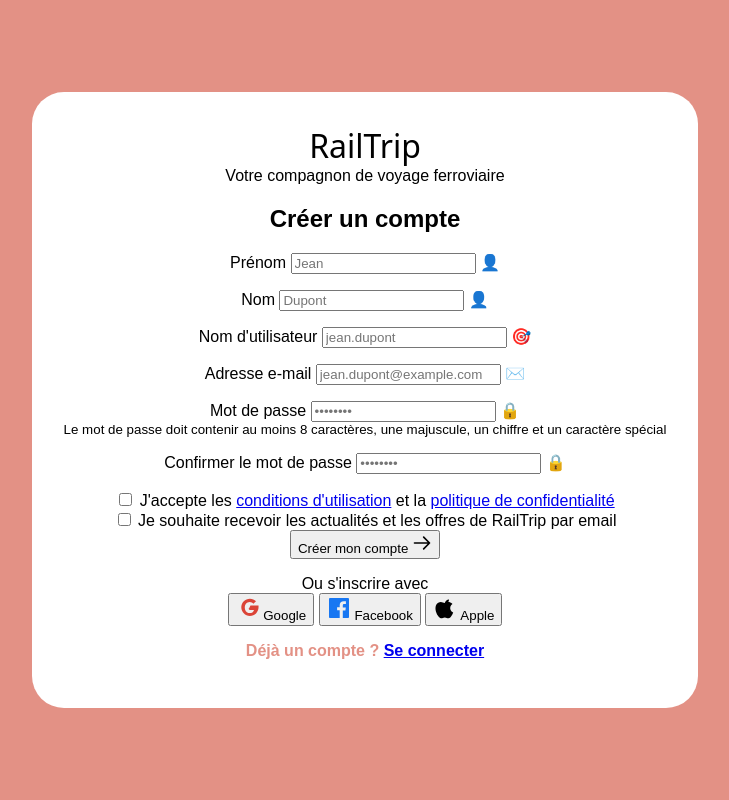
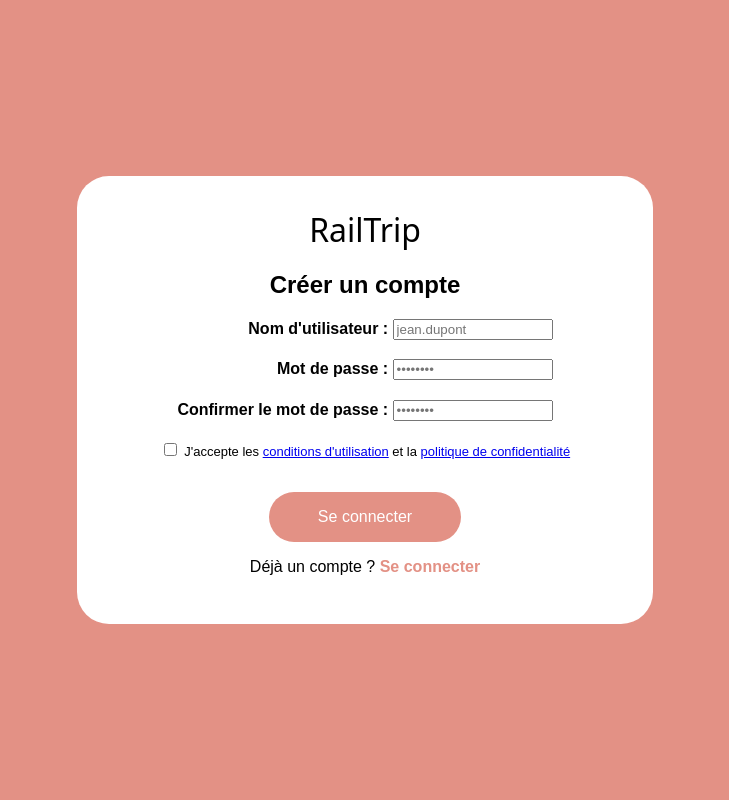
Before and after one commit to julieginest/Rail-Trip, a Django app: template App-RailTrip/App/templates/app_users/register.html in a window 1280 px wide. Shown: the whole page, without its empty margins (275-1004 px from the left). Run offline with Django 5.2, Linux system fonts and the light colour scheme; the template is opened without the code that fills it: values that come from a table or form of the project are taken from there, others are empty; some libraries are stand-ins or nearby versions; some web fonts are replaced.

Commit message:
page login et regiser ok , fais le fonctionnement des formulaires

```diff
--- a/App-RailTrip/App/App/settings.py
+++ b/App-RailTrip/App/App/settings.py
@@ -95,7 +95,7 @@
 
         'ENGINE': 'django.db.backends.mysql',
 
-        'NAME': DATABASE_NAME or 'RailTrip',
+        'NAME': DATABASE_NAME or 'railtrip',
         'HOST': DATABASE_ADRESS or "localhost",
         'USER' : DATABASE_USER or "admin",
         'PASSWORD': DATABASE_PASSWORD or "admin",
--- a/App-RailTrip/App/App/urls.py
+++ b/App-RailTrip/App/App/urls.py
@@ -23,5 +23,4 @@
     path("", HomeView.as_view(), name="home"),
     path('login/', LoginView.as_view(), name="login"),
     path('register/', RegisterView.as_view(), name="register"),
-
 ]
--- /dev/null
+++ b/App-RailTrip/App/App/views/profile.py
@@ -0,0 +1,5 @@
+from django.shortcuts import render
+from django.views.generic import TemplateView
+
+class ProfileView(TemplateView):
+    template_name = "app_trips/profile.html"
--- a/App-RailTrip/App/static/css/style.css
+++ b/App-RailTrip/App/static/css/style.css
@@ -78,10 +78,14 @@
     width: 60%;
 
     position: absolute;
-    bottom: 3rem;
+    bottom: 4rem;
     left: 50%;
     transform: translate(-50%, -50%);
     z-index: 3;
+}
+
+.search-grid{
+    width: 50vw;
 }
 
 .search-form label {
@@ -93,7 +97,6 @@
     display: flex;
     justify-content: space-between;
     gap: 2rem;
-    width: 45rem;
 }
 
 .item-form {
@@ -110,13 +113,12 @@
     align-items: flex-start;
 }
 
-.form-group {
+.form-group-home {
     margin-bottom: 1rem;
+    display: flex;
+    flex-direction: column;
 }
 
-.search-form {
-    width: 70%;
-}
 
 .search-form input,
 .search-form select {
@@ -141,6 +143,8 @@
 .search-form button:hover {
     background-color: #e39285b3;
 }
+
+
 
 /* Résultat de la recherche*/
 
@@ -366,6 +370,33 @@
 }
 /* ==================== REGISTER ==================== */
 
-.tagline{
-    font-style: 0.1rem;
+.form-group{
+    margin-bottom: 1.2rem;
+    text-align: end;
 }
+
+.form-register{
+    width: 40vw;
+}
+
+.register-center{
+    display: flex;
+    justify-content: center;
+    align-items: center;
+}
+
+.form-group label{
+    font-weight: 700;
+}
+
+.form-group input{
+    width: 10rem;
+}
+
+.checkbox-condition{
+    font-size: 13px;
+}
+
+#registerForm button{
+    margin-top: 2rem;
+}
--- a/App-RailTrip/App/templates/app_users/register.html
+++ b/App-RailTrip/App/templates/app_users/register.html
@@ -4,69 +4,39 @@
 {% block content %}
 
 <div class="container-register">
-    <div class="header">
-    </div>
 
-    <div class="form-container">
+    <div class="form-container form-register">
         <div class="logo">RailTrip</div>
-        <div class="tagline">Votre compagnon de voyage ferroviaire</div>
         <h2>Créer un compte</h2>
         <form method="post" id="registerForm">
             {% csrf_token %}
 
+            <div class="register-center">
+                <div class="form-grid">
                     <div class="form-group">
-                <label for="firstname">Prénom</label>
-                <input type="text" id="firstname" name="firstname" placeholder="Jean" required>
-                <span class="input-icon">👤</span>
+                        <label for="username">Nom d'utilisateur : </label>
+                        <input type="text" id="username" name="username" placeholder="jean.dupont" required>
                     </div>
 
                     <div class="form-group">
-                <label for="lastname">Nom</label>
-                <input type="text" id="lastname" name="lastname" placeholder="Dupont" required>
-                <span class="input-icon">👤</span>
+                        <label for="password">Mot de passe : </label>
+                        <input type="password" id="password" name="password" placeholder="••••••••" required>
+                        <div class="password-strength">
+                            <div class="password-strength-bar"></div>
+                        </div>
                     </div>
 
                     <div class="form-group">
-                <label for="username">Nom d'utilisateur</label>
-                <input type="text" id="username" name="username" placeholder="jean.dupont" required>
-                <span class="input-icon">🎯</span>
+                        <label for="password_confirm">Confirmer le mot de passe : </label>
+                        <input type="password" id="password_confirm" name="password_confirm" placeholder="••••••••" required>
                     </div>
-
-            <div class="form-group">
-                <label for="email">Adresse e-mail</label>
-                <input type="email" id="email" name="email" placeholder="jean.dupont@example.com" required>
-                <span class="input-icon">✉️</span>
                 </div>
-
-            <div class="form-group">
-                <label for="password">Mot de passe</label>
-                <input type="password" id="password" name="password" placeholder="••••••••" required>
-                <span class="input-icon">🔒</span>
-                <div class="password-strength">
-                    <div class="password-strength-bar"></div>
-                </div>
-                <small class="password-requirements">
-                    Le mot de passe doit contenir au moins 8 caractères, une majuscule, un chiffre et un caractère spécial
-                </small>
-            </div>
-
-            <div class="form-group">
-                <label for="password_confirm">Confirmer le mot de passe</label>
-                <input type="password" id="password_confirm" name="password_confirm" placeholder="••••••••" required>
-                <span class="input-icon">🔒</span>
             </div>
 
             <div class="terms-checkbox">
                 <label class="remember-me">
                     <input type="checkbox" name="terms" required>
-                    <span>J'accepte les <a href="#" class="text-primary">conditions d'utilisation</a> et la <a href="#" class="text-primary">politique de confidentialité</a></span>
-                </label>
-            </div>
-
-            <div class="newsletter-checkbox">
-                <label class="remember-me">
-                    <input type="checkbox" name="newsletter">
-                    <span>Je souhaite recevoir les actualités et les offres de RailTrip par email</span>
+                    <span class="checkbox-condition">J'accepte les <a href="#" class="text-primary">conditions d'utilisation</a> et la <a href="#" class="text-primary">politique de confidentialité</a></span>
                 </label>
             </div>
 
@@ -83,43 +53,14 @@
             </div>
             {% endif %}
 
-            <button type="submit" class="btn login-btn">
-                <span>Créer mon compte</span>
-                <svg width="20" height="20" viewBox="0 0 24 24" fill="none">
-                    <path d="M14 5l7 7m0 0l-7 7m7-7H3" stroke="currentColor" stroke-width="2" stroke-linecap="round" stroke-linejoin="round"/>
-                </svg>
-            </button>
+            <button type="submit" class="button">Se connecter</button>
+
         </form>
 
-        <div class="social-login">
-            <div class="social-login-text">Ou s'inscrire avec</div>
-            <div class="social-buttons">
-                <button type="button" class="social-btn google-btn">
-                    <svg width="24" height="24" viewBox="0 0 24 24">
-                        <path d="M12.545,12.151L12.545,12.151c0,1.054,0.855,1.909,1.909,1.909h3.536c-0.229,1.205-0.999,2.178-2.063,2.616c-0.612,0.253-1.287,0.39-1.991,0.39c-2.225,0-4.127-1.442-4.8-3.44c-0.228-0.677-0.35-1.397-0.35-2.14c0-0.742,0.121-1.462,0.349-2.139c0.192-0.577,0.478-1.11,0.849-1.584c0.849-1.09,2.172-1.792,3.663-1.792c1.534,0,2.891,0.738,3.738,1.87l2.628-2.628c-1.564-1.564-3.722-2.532-6.104-2.532c-4.762,0-8.622,3.86-8.622,8.622s3.86,8.622,8.622,8.622c2.383,0,4.541-0.969,6.104-2.532c1.563-1.564,2.532-3.722,2.532-6.104v-1.909H14.454C13.4,12.151,12.545,13.006,12.545,12.151z" fill="#DB4437"/>
-                    </svg>
-                    <span>Google</span>
-                </button>
-
-                <button type="button" class="social-btn facebook-btn">
-                    <svg width="24" height="24" viewBox="0 0 24 24">
-                        <path d="M20.9,2H3.1C2.5,2,2,2.5,2,3.1v17.8C2,21.5,2.5,22,3.1,22h9.6v-7.7h-2.6v-3h2.6V9.2c0-2.6,1.6-4,3.9-4c1.1,0,2.1,0.1,2.3,0.1v2.7l-1.6,0c-1.3,0-1.5,0.6-1.5,1.5v1.9h3l-0.4,3h-2.6V22h5.1c0.6,0,1.1-0.5,1.1-1.1V3.1C22,2.5,21.5,2,20.9,2z" fill="#1877F2"/>
-                    </svg>
-                    <span>Facebook</span>
-                </button>
-
-                <button type="button" class="social-btn apple-btn">
-                    <svg width="24" height="24" viewBox="0 0 24 24">
-                        <path d="M17.2,12.1c0-2.7,2.2-4,2.3-4.1c-1.3-1.8-3.2-2.1-3.9-2.1c-1.7-0.2-3.3,1-4.1,1c-0.9,0-2.2-1-3.6-1c-1.9,0-3.6,1.1-4.5,2.7c-1.9,3.3-0.5,8.3,1.4,11c0.9,1.3,2,2.8,3.4,2.7c1.4-0.1,1.9-0.9,3.6-0.9c1.7,0,2.1,0.9,3.6,0.9c1.5,0,2.4-1.3,3.3-2.7c1-1.5,1.4-3,1.5-3.1C19.9,16.5,17.2,15.3,17.2,12.1z M14.8,6.9c0.7-0.9,1.3-2.1,1.1-3.3c-1.1,0-2.4,0.7-3.2,1.6c-0.7,0.8-1.3,2.1-1.1,3.3C12.7,8.6,14,7.8,14.8,6.9z" fill="#000000"/>
-                    </svg>
-                    <span>Apple</span>
-                </button>
-            </div>
-        </div>
 
         <div class="register-section">
-            <p class="register-link">
-                Déjà un compte ? <a href="{% url 'login' %}">Se connecter</a>
+            <p>
+                Déjà un compte ? <a href="{% url 'login' %}" class="register-link">Se connecter</a>
             </p>
         </div>
     </div>
```
Also changed, not shown: App-RailTrip/App/templates/app_trips/home.html (+4 -4 lines). Lines whose indentation alone changed are shown as unchanged.
